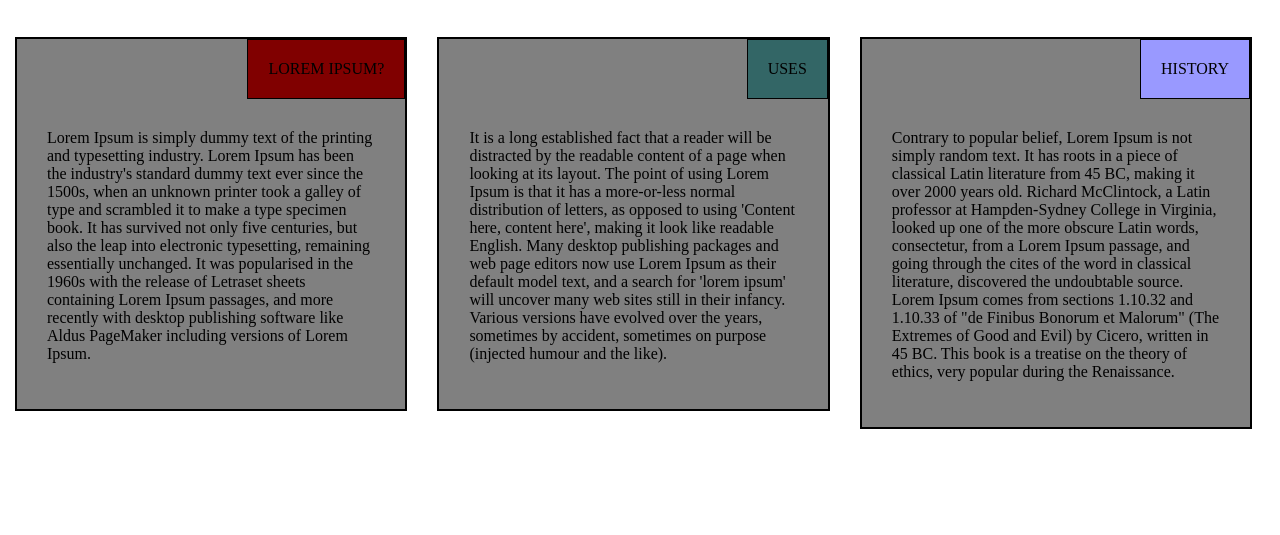
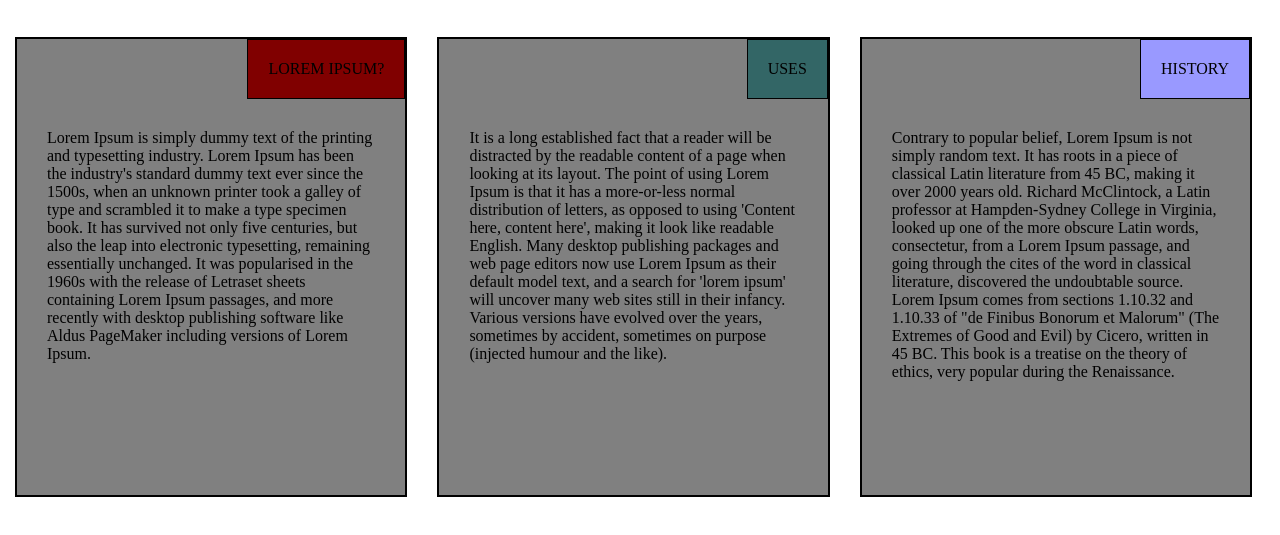
Before and after one commit to swappyk21/happy-coder, a plain HTML site: page mod2_code/index.html in a window 1280 px wide. Shown: the part 61-596 px from the top of the page. Drawn offline with Linux system fonts and the light colour scheme.

Commit message:
final changes

```diff
--- a/mod2_code/css.css
+++ b/mod2_code/css.css
@@ -18,6 +18,8 @@
     background-color: grey;
     border: 2px solid black;
     margin: 15px;
+    height: 460px;
+    overflow: auto;
   }
   #s1{ position: relative;
     border: 1px solid black;
--- a/mod2_code/index.html
+++ b/mod2_code/index.html
@@ -24,6 +24,8 @@
     background-color: grey;
     border: 2px solid black;
     margin: 15px;
+    height: 460px;
+    overflow: auto;
   }
   #s1{ position: relative;
     border: 1px solid black;
```
